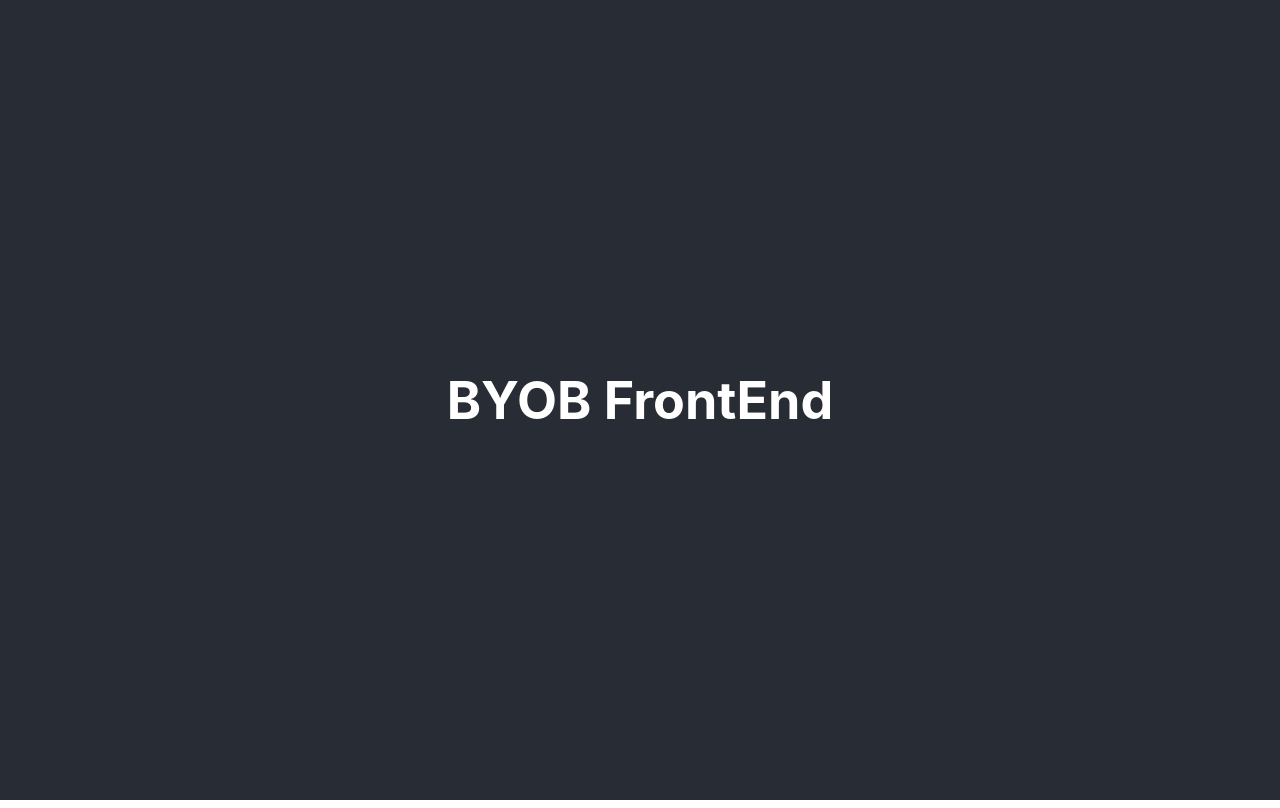
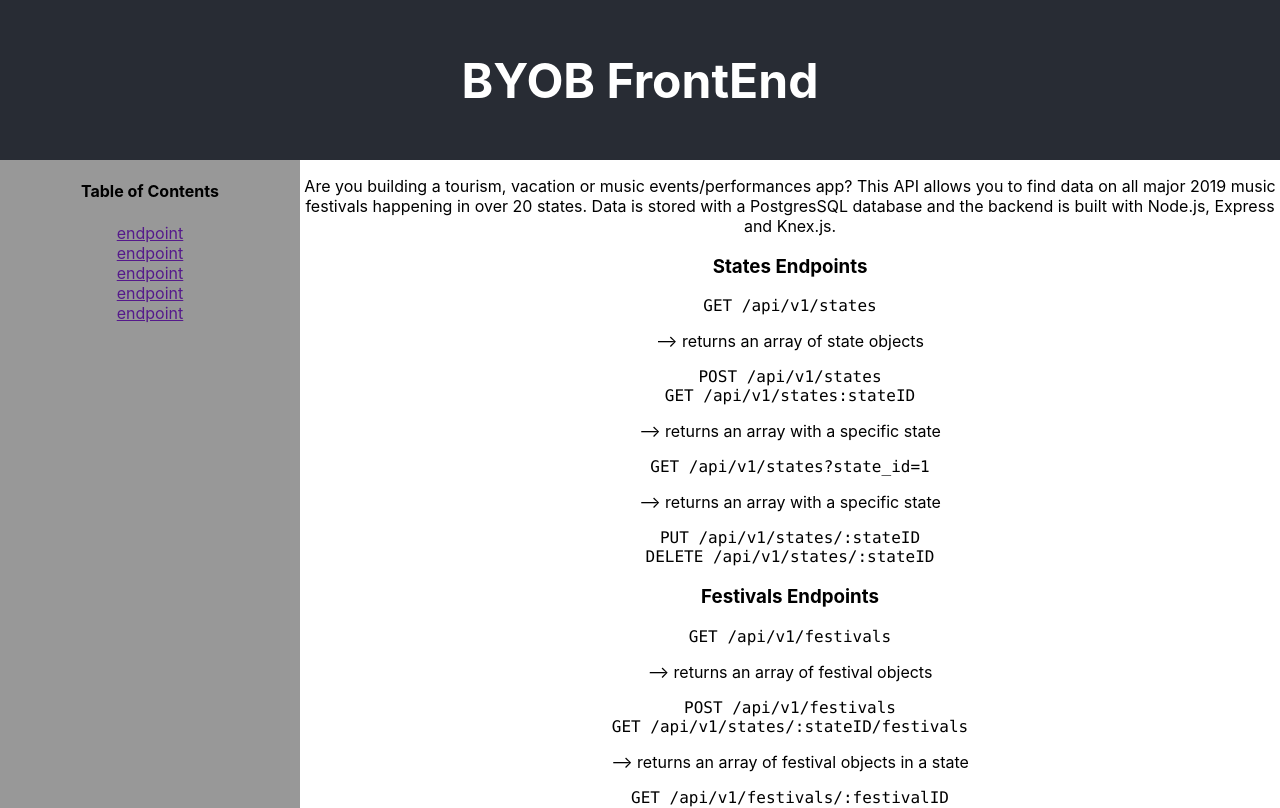
Before and after one commit to KylieStanley/byob-frontend, a React (Create React App) app: page / in a window 1280 px wide. Shown: the top 808 px of the page. Built offline with nearby package versions, Linux system fonts and the light colour scheme.

Commit message:
Create front page structure and basic styling

```diff
--- a/src/App.css
+++ b/src/App.css
@@ -2,31 +2,29 @@
   text-align: center;
 }
 
-.App-logo {
-  animation: App-logo-spin infinite 20s linear;
-  height: 40vmin;
-}
 
 .App-header {
   background-color: #282c34;
-  min-height: 100vh;
+  height: 160px;
   display: flex;
   flex-direction: column;
   align-items: center;
   justify-content: center;
-  font-size: calc(10px + 2vmin);
+  font-size: 1.5rem;
   color: white;
 }
 
-.App-link {
-  color: #61dafb;
+.main {
+  display: grid;
+  grid-template-columns: 300px 1fr;
 }
 
-@keyframes App-logo-spin {
-  from {
-    transform: rotate(0deg);
-  }
-  to {
-    transform: rotate(360deg);
-  }
+nav {
+  display: flex;
+  flex-direction: column;
+  background: #989898;
 }
+
+code {
+  display: block;
+}
```
